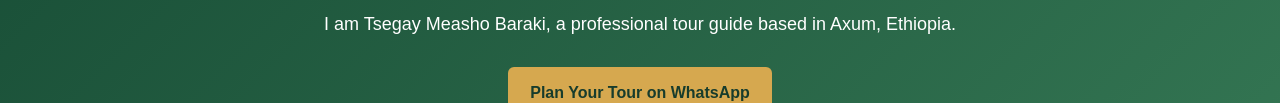
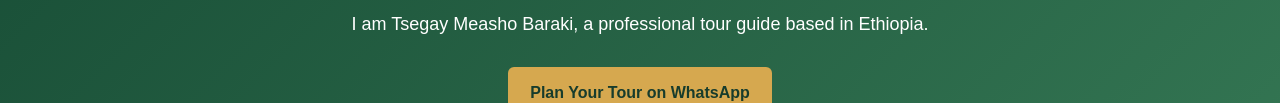
Before and after one commit to Tsegay573216/Aksumite-empire-tour-website, a plain HTML site: page index.html in a window 1280 px wide. Shown: the part 376-479 px from the top of the page. Drawn offline with Linux system fonts and the light colour scheme.

Commit message:
Update index.html

```diff
--- a/index.html
+++ b/index.html
@@ -274,7 +274,7 @@
 
   <p>
     I am Tsegay Measho Baraki, a professional tour guide
-    based in Axum, Ethiopia.
+    based in Ethiopia.
   </p>
 
   <a class="button" href="https://wa.me/251914292666"
```
